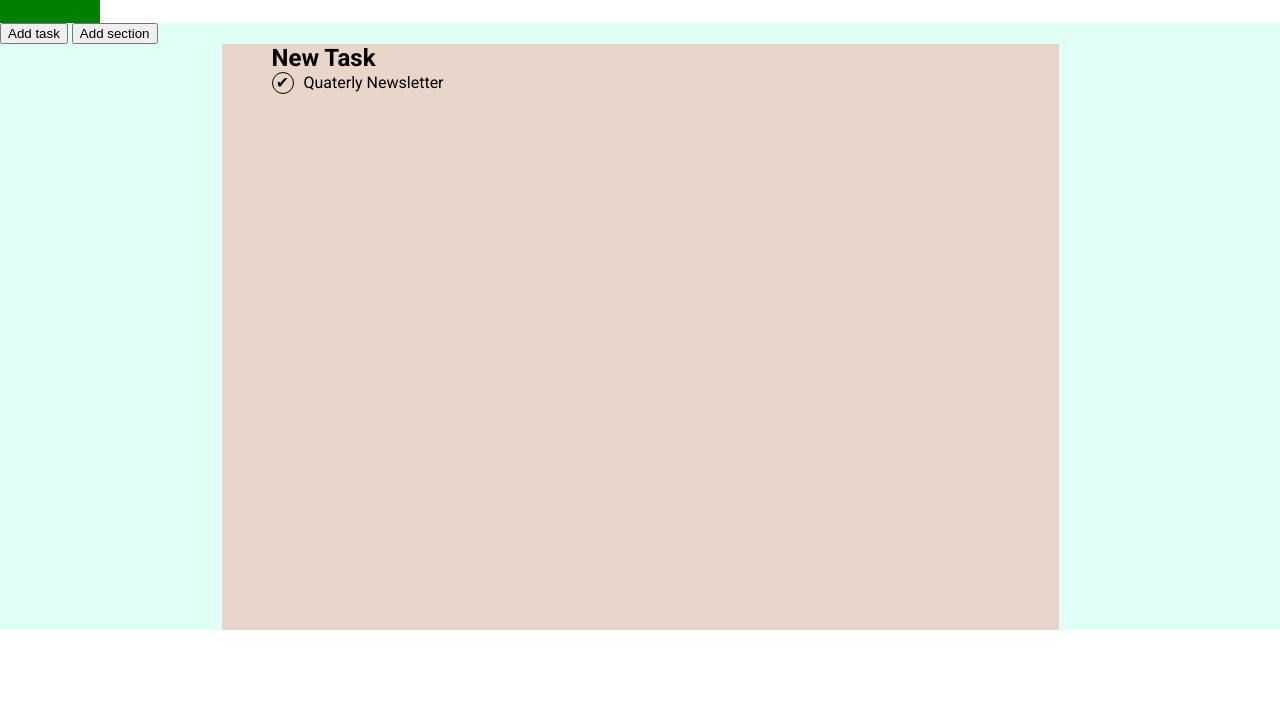
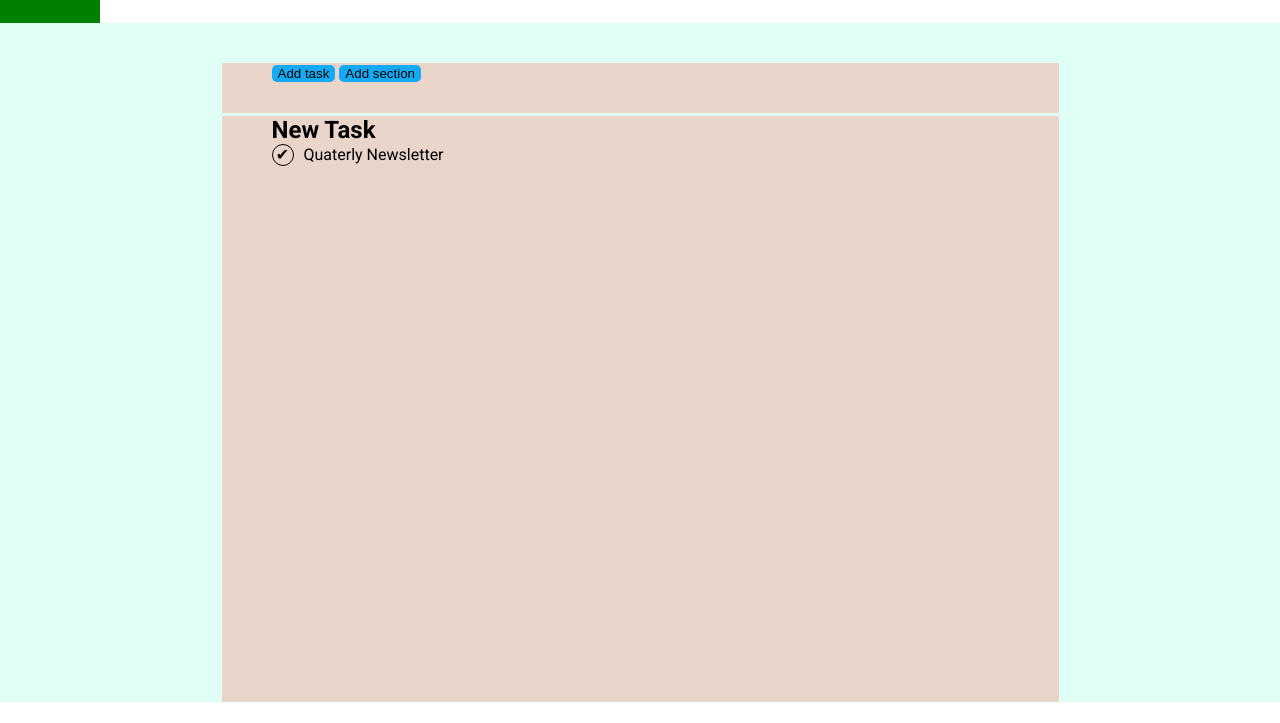
Before and after one commit to rebs-code/html-css-toboolist, a plain HTML site: page index.html in a window 1280 px wide. Shown: the part 77-800 px from the top of the page. Drawn offline with Linux system fonts and the light colour scheme.

Commit message:
feat: added buttons

```diff
--- a/css/style.css
+++ b/css/style.css
@@ -24,7 +24,28 @@ h1 {
 
 main {
     background-color: rgba(127, 255, 212, 0.24);
+    padding-top: 40px;
 
+}
+
+nav {
+    background-color: rgba(250, 128, 114, 0.329);
+    width: 737px;
+    height: 50px;
+    margin: 0px auto 3px auto;
+    padding: 0 50px;
+}
+
+#btn-1 {
+    background-color: #14aaf5;
+    border: 0;
+    border-radius: 5px;
+}
+
+#btn-2 {
+    background-color: #14aaf5;
+    border: 0;
+    border-radius: 5px;
 }
 
 .container {
--- a/index.html
+++ b/index.html
@@ -24,8 +24,8 @@
     <main>
 
         <nav>
-            <button>Add task</button>
-            <button>Add section</button>
+            <button id="btn-1">Add task</button>
+            <button id="btn-2">Add section</button>
         </nav>
 
         <div class="container">
```
